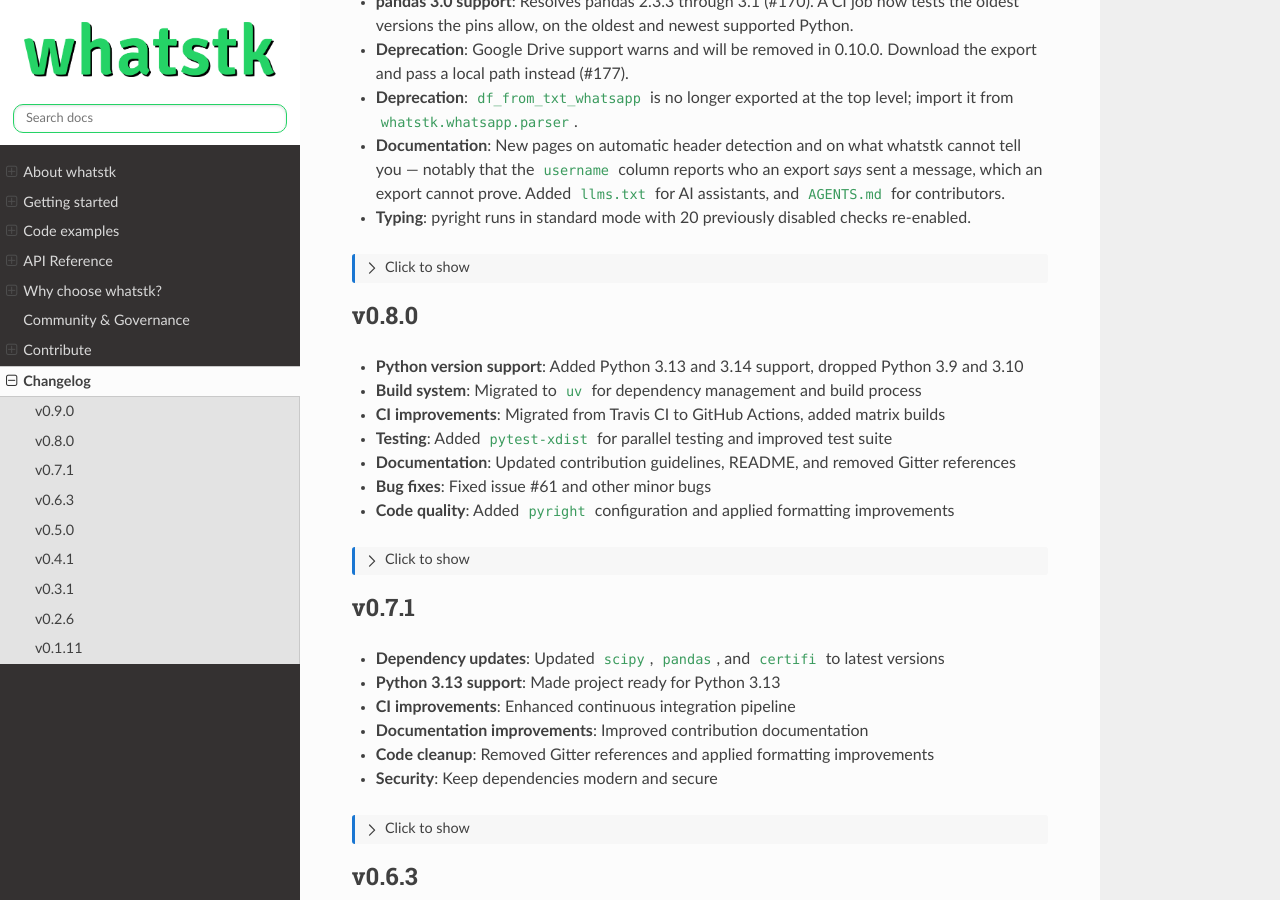
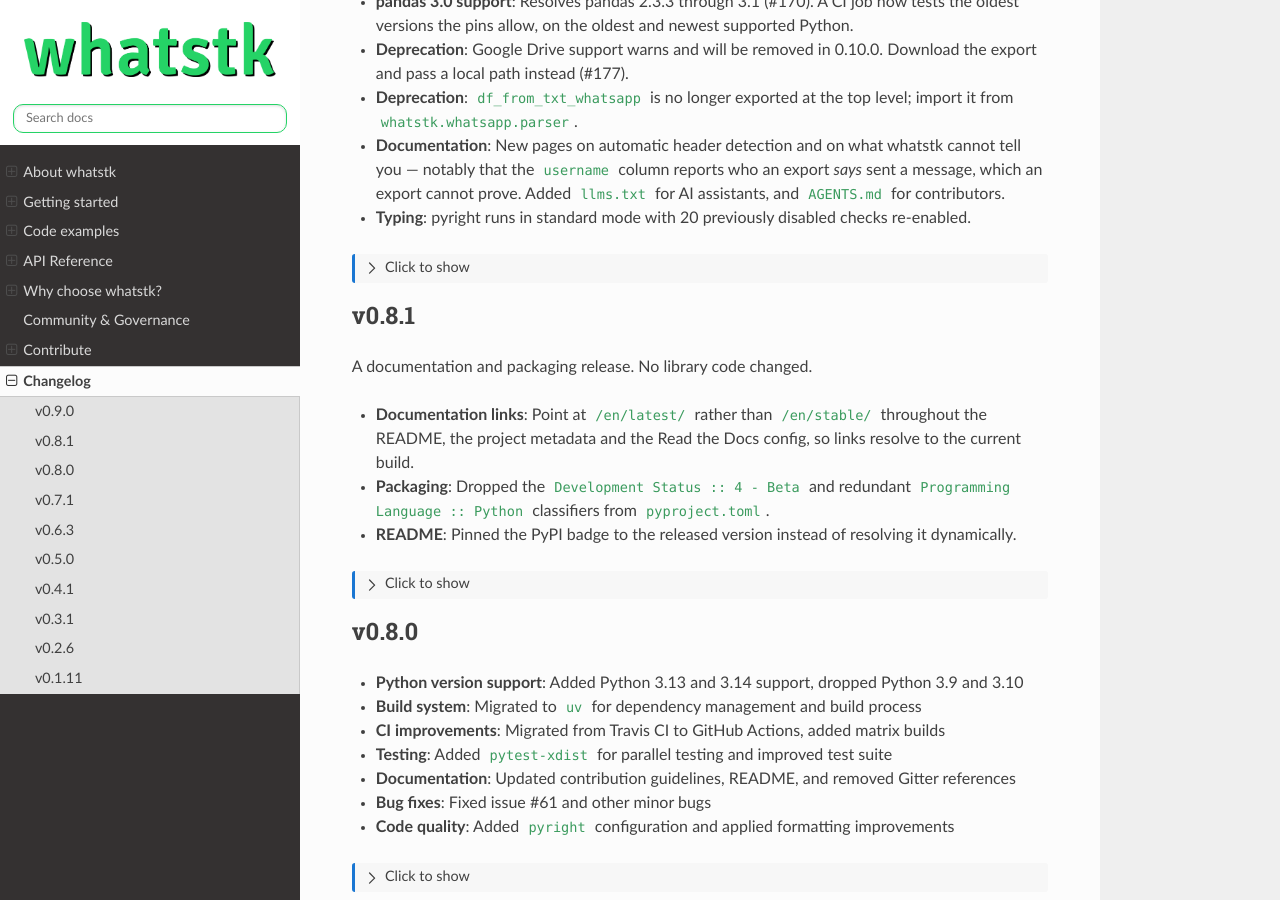
Before and after one commit to lucasrodes/whatstk, a Sphinx documentation site: the page built from docs/source/changelog.rst, in a window 1280 px wide and 900 px high, scrolled down 1119 px. Built offline with Sphinx 7.4.7 and the Read the Docs theme 3.1.0, drawn with Linux system fonts in a browser that asks for light colours.

Commit message:
Pre-release: v0.8.1 changelog entry and security bumps (#195)

```diff
--- a/docs/source/changelog.rst
+++ b/docs/source/changelog.rst
@@ -60,6 +60,24 @@
     .. git_changelog::
         :rev-list: v0.8.1..HEAD
 
+
+v0.8.1
+------
+
+A documentation and packaging release. No library code changed.
+
+- **Documentation links**: Point at ``/en/latest/`` rather than ``/en/stable/`` throughout the
+  README, the project metadata and the Read the Docs config, so links resolve to the current build.
+- **Packaging**: Dropped the ``Development Status :: 4 - Beta`` and redundant
+  ``Programming Language :: Python`` classifiers from ``pyproject.toml``.
+- **README**: Pinned the PyPI badge to the released version instead of resolving it dynamically.
+
+.. container:: toggle
+
+    **Show all commits**
+
+    .. git_changelog::
+        :rev-list: v0.8.0..v0.8.1
 
 v0.8.0
 ----------
```
Also changed, not shown: 1 other file.
